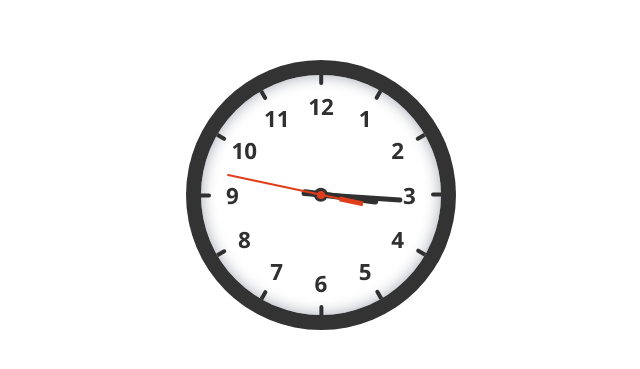
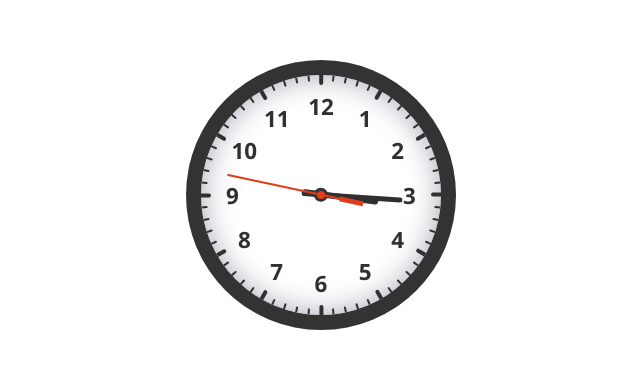
Before and after one commit to KhalidSaifullahFuad/PracticeWithJS, a plain HTML site: page Analog Clock/index.html in a window 1280 px wide. Shown: the part 205-574 px from the top of the page, 319-959 px from the left. Drawn offline with nearby package versions, Linux system fonts and the light colour scheme.

Commit message:
Time Update

```diff
--- a/Analog Clock/css/style.css
+++ b/Analog Clock/css/style.css
@@ -28,7 +28,7 @@ body {
 	width: 15rem;
 	border-radius: 50%;
 	position: relative;
-	box-shadow: inset 0px 0px 15px #a6a9b4, 0 0 0 15px #333;
+	box-shadow: inset 0px 0px 30px #a6a9b4, 0 0 0 15px #333;
 }
 
 .disc {
@@ -53,13 +53,14 @@ body {
 
 .hand {
 	background: var(--clr-dark);
-	border-radius: 10px 10px 0 0;
+	border-radius: 15px 15px 0 0;
 	position: absolute;
 	bottom: 50%;
 	left: 50%;
 	transform-origin: bottom;
-	transition: all 0.05s;
-	transition-timing-function: cubic-bezier(0.1, 2.7, 0.58, 1);
+	/* transition: all 1s; */
+	/* transition-timing-function: cubic-bezier(0.1, 2.7, 0.58, 1);  */
+	/* transition-timing-function: ease-in-out;  */
 }
 
 .second {
@@ -124,7 +125,7 @@ body {
 	border-radius: 0px 0px 10px 10px;
 }
 
-.hour-number {
+.hour-number{
 	position: absolute;
 	left: 50%;
 	height: 7.5rem;
@@ -135,31 +136,32 @@ body {
 	font-size: 1.4rem;
 }
 
-.hour-number::before {
+.minute-bar{
+	position: absolute;
+	left: 50%;
+	width: 1rem;
+	height: 7.5rem;
+	transform-origin: bottom;
+	transform: rotate(20deg) translateX(-50%);
+}
+
+.hour-number::before, .minute-bar::before{
 	content: "";
 	position: absolute;
-	height: 10px;
-	width: 4px;
 	left: 50%;
 	right: 50%;
 	top: 0px;
-	border-radius: 0px 0px 10px 10px;
+	border-radius: 0px 0px 15px 15px;
 	transform: translateX(-50%);
 	background: var(--clr-dark);
 }
 
-/* .hour-number::after{
-    content: "";
-    position: absolute;
-    height: 0px;
-    width: 0px;
-    left: 50%;
-    right: 50%;
-    top: 0px;
-    border-radius: 0px 0px 10px 10px;
-    transform: translateX(-50%);
-    box-shadow:
-        0 0 0 4px #333,
-        0 0 0 8px #fff,
-        0 0 0 12px #333;
-} */
+.hour-number::before {
+	height: 10px;
+	width: 4px;
+}
+
+.minute-bar::before {
+	height: 6px;
+	width: 2px;
+}
--- a/Analog Clock/js/script.js
+++ b/Analog Clock/js/script.js
@@ -1,28 +1,37 @@
-const time = document.querySelector('.hours');
-const secHand = document.querySelector('.second');
-const minHand = document.querySelector('.minute');
-const hourHand = document.querySelector('.hour');
+const time = document.querySelector(".hours");
+const secHand = document.querySelector(".second");
+const minHand = document.querySelector(".minute");
+const hourHand = document.querySelector(".hour");
 
-for(let i=1; i<=12; i++){
-    time.innerHTML += "<div class='hour-number'><div>"+i+"</div></div>";
-    let hours = document.getElementsByClassName("hour-number");
-    hours[i-1].style.transform = `translateX(-50%) rotate(${i*30}deg)`;
-    hours[i-1].firstChild.style.transform = `rotate(${i*-30}deg)`;
+for (let i = 1; i <= 60; i++) {
+	if (i % 5 == 0) {
+		time.innerHTML += "<div class='hour-number'><div>" + (i / 5) + "</div></div>";
+		let hours = document.getElementsByClassName("hour-number");
+		hours[hours.length - 1].style.transform = `translateX(-50%) rotateZ(${i*6}deg)`;
+		hours[hours.length - 1].firstChild.style.transform = `rotate(${i*-6}deg)`;
+	} else {
+        time.innerHTML += "<div class='minute-bar'></div>";
+		let bars = document.getElementsByClassName("minute-bar");
+		bars[bars.length - 1].style.transform = `translateX(-50%) rotateZ(${i*6}deg)`;
+    }
 }
 
-function startClock(){
-    const now = new Date()
-    const seconds = now.getSeconds();
-    const minutes = now.getMinutes();
-    const hours = now.getHours();
 
-    let secDeg = seconds * (360 / 60);
-    let minDeg = minutes * (360 / 60) + (seconds / 12);
-    // let minDeg = minutes * (360 / 60) + (seconds / 12);
-    let hourDeg = hours * (360 / 12) + (minutes / 12) * (360 / 60);
+setInterval(()=>{
+	const now = new Date();
+	const seconds = now.getSeconds();
+	const minutes = now.getMinutes();
+	const hours = now.getHours();
+	const deg =  360 / 60;
 
-    secHand.style.transform = `translateX(-50%) rotate(${secDeg}deg)`;
-    minHand.style.transform = `translateX(-50%) rotate(${minDeg}deg)`;
-    hourHand.style.transform = `translateX(-50%) rotate(${hourDeg}deg)`;
-}
-setInterval(startClock, 1000);
+	let secDeg = seconds * deg;
+	let minDeg = minutes * deg + seconds / 12;
+	let hourDeg = hours * (360 / 12) + (minutes / 12) * deg;
+
+	secHand.style.transform = `translateX(-50%) rotateZ(${secDeg}deg)`;
+	minHand.style.transform = `translateX(-50%) rotateZ(${minDeg}deg)`;
+	hourHand.style.transform = `translateX(-50%) rotateZ(${hourDeg}deg)`;
+}, 1000);
+
+
+window.onload = startClock();
```
Also changed, not shown: Analog Clock/fonts/OpenSans-Bold.ttf (deleted).
